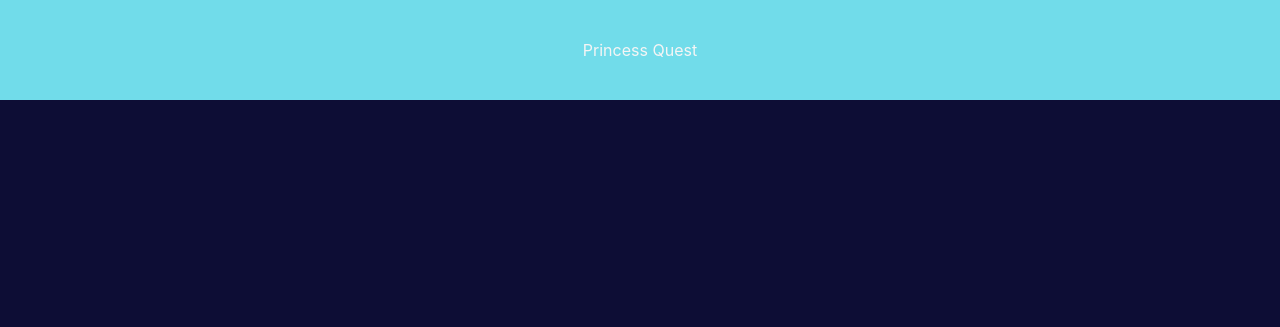
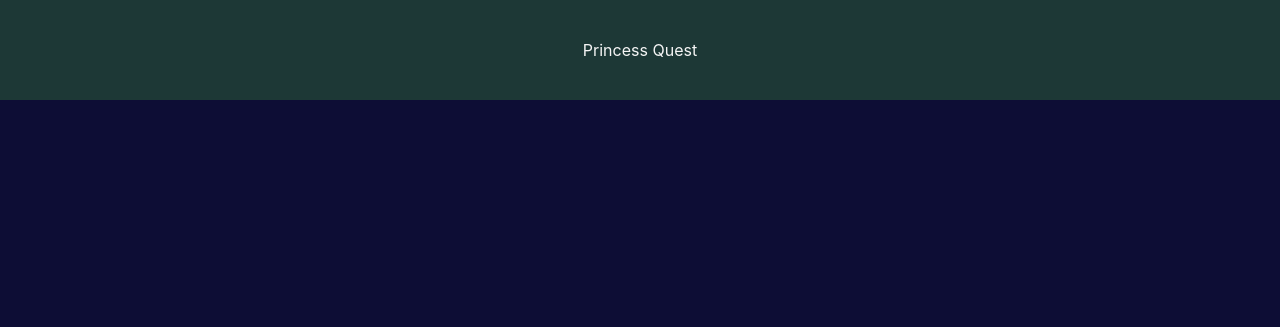
Before and after one commit to kyoung2025/dmd-1060-final, a website built with Vite: page index.html in a window 1280 px wide. Shown: the top 327 px of the page. Built offline with nearby package versions, Linux system fonts and the light colour scheme; files whose address does not match are found by name.

Commit message:
Update style.css

```diff
--- a/src/style.css
+++ b/src/style.css
@@ -1,6 +1,6 @@
 :root {
   font-family: Inter, system-ui, Avenir, Helvetica, Arial, sans-serif;
-  --dkClr: #71dcea;
+  --dkClr: #1d3836;
   --liClr: whitesmoke;
   --accClr: #0D0D35;
 }
```
